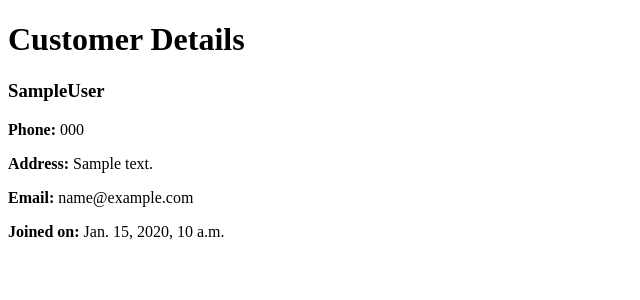
After one commit to DaveOuma/Ecommerce_with_Django, a Django app: template Ecommerce/templates/customer_detail.html in a window 1280 px wide. The commit adds this page. Shown: the top 300 px of the page, without its empty margins (0-640 px from the left). Run offline with Django 5.2, Linux system fonts and the light colour scheme; tables that the repository leaves empty hold one stand-in row (values such as "Sample post"); the template is opened without the code that fills it: values that come from a table or form of the project are taken from there, most other values are stand-ins (such as "Sample title", 1, 10 or a date in 2020).

Commit message:
updated files

```diff
--- a/Ecommerce/models.py
+++ b/Ecommerce/models.py
@@ -6,4 +6,18 @@ class Product(models.Model):
     description = models.TextField()
     price = models.DecimalField(max_digits=10,decimal_places=2)
     image = models.ImageField(upload_to='products/')
-    #add more fields
+    Availability = models.BooleanField(default=True)
+
+    def __str__(self):
+        return self.name
+
+class Customer(models.Model):
+        first_name = models.CharField(max_length=60)
+        last_name = models.CharField(max_length=60)
+        email = models.EmailField(unique=True)
+        phone = models.CharField(max_length=20, blank=True, null=True)
+        address = models.TextField(blank=True, null=True)
+        created_at = models.DateTimeField(auto_now_add=True)
+
+        def __str__(self):
+            return f"{self.first_name} {self.last_name} {self.email}"
--- a/Ecommerce/templates/Ecommerce/product_list.html
+++ b/Ecommerce/templates/Ecommerce/product_list.html
@@ -16,8 +16,10 @@
     <p>  {{ product.description}}</p>
     <p> Price: {{product.price}}</p>
     <img src="{{product.image.url}}" alt="{{product.name}}">
+    <p> Available: {{product.available|yesno:"Yes,No"}} </p>
  </li>
 {% endfor %}
   </ul>
+  {% comment %} <a href ="{% url 'product_detail'%}" class="back-link"> Back to Product Details</a> {% endcomment %}
 </body>
 </html>
--- /dev/null
+++ b/Ecommerce/templates/customer_detail.html
@@ -0,0 +1,25 @@
+<!DOCTYPE html>
+<html lang="en">
+<head>
+  <meta charset="UTF-8" />
+  <title>Customer List</title>
+  <meta name="viewport" content="width=device-width,initial-scale=1" />
+
+</head>
+<body>
+  <h1>Customer Details</h1>
+    <div class="container">
+
+        <div class="customer-details">
+           <h3> {{cutomer.first_name}}{{ customer.last_name}} </h3>
+           <p><strong>Phone: </strong> {{cutomer.phone}}</p>
+           <p><strong>Address: </strong> {{cutomer.address}}</p>
+           <p><strong>Email: </strong> {{cutomer.email}}</p>
+           <p><strong>Joined on: </strong> {{cutomer.created_at}}</p>
+        </div>
+        {% comment %} <a href ="{% url 'customer_list'%}" class="back-link"> Back to Customer List</a> {% endcomment %}
+
+    </div>
+
+</body>
+</html>
--- a/Ecommerce/urls.py
+++ b/Ecommerce/urls.py
@@ -5,5 +5,8 @@ app_name = 'Ecommerce'
 
 urlpatterns = [
     path('', views.product_list, name='product_list'),
+    path('<int:pk>/', views.product_detail, name='product_detail'),
+    path('customers/', views.customer_list, name='customer_list'),
+    path('customers/<int:pk>', views.customer_detail, name='customer_detail'),
 
 ]
--- a/Plp_Academy/settings.py
+++ b/Plp_Academy/settings.py
@@ -23,7 +23,7 @@ BASE_DIR = Path(__file__).resolve().parent.parent
 SECRET_KEY = 'django-insecure-!-engl@s^^ac*xepv@b#nr4tq&lj6(t*vxd*7h*0%7hlyd87)g'
 
 # # SECURITY WARNING: don't run with debug turned on in production!
-# DEBUG = True
+DEBUG = True
 
 ALLOWED_HOSTS = []
 
```
Also changed, not shown: Ecommerce/templates/Ecommerce/customer_list.html (added, +22 -0 lines), Ecommerce/templates/Ecommerce/product_detail.html (added, +26 -0 lines), Ecommerce/views.py (+24 -3 lines), Ecommerce/migrations/0002_product_availability.py (added), Ecommerce/migrations/0003_customer.py (added), db.sqlite3.
